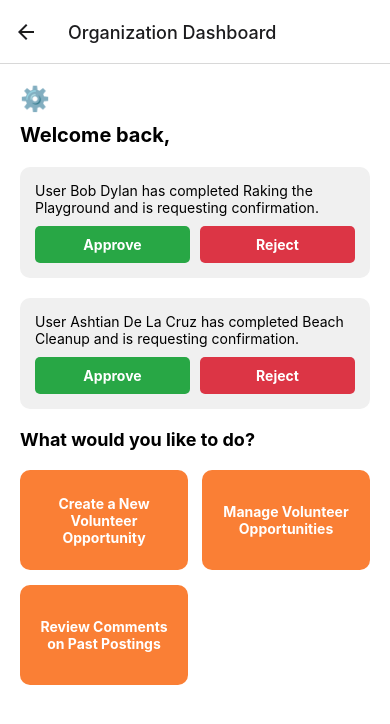
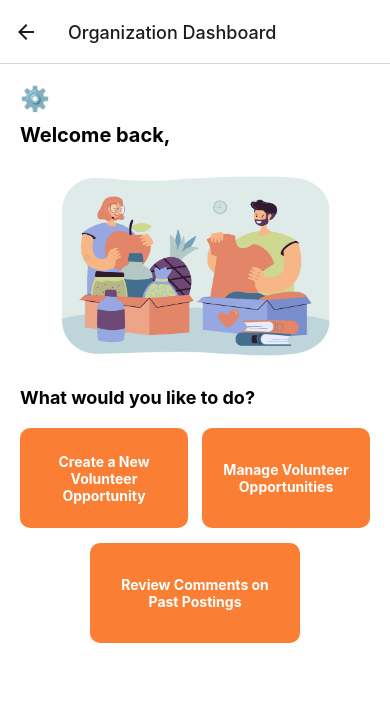
Before and after one commit to keerthiha-b/VolunteerSphere, a React Native app in the folder volunteer-app/: screen /OrgLandingPage in a window 390 px wide. Shown: the top 724 px of the page. Built offline with nearby package versions, Linux system fonts and the light colour scheme.

Commit message:
some UI styling for comments and  the org landing page

```diff
--- a/volunteer-app/src/LandingPageOrg.js
+++ b/volunteer-app/src/LandingPageOrg.js
@@ -1,5 +1,5 @@
 import React from 'react';
-import { Text, TouchableOpacity, StyleSheet, View } from 'react-native';
+import { Text, TouchableOpacity, StyleSheet, View, Image } from 'react-native';
 import { SafeAreaView } from 'react-native-safe-area-context';
 import { save, getValueFor } from './utils/secureStoreUtil'; // Adjust the path as needed
 
@@ -15,33 +15,17 @@ const OrgLandingPage = ({ navigation }) => {
 
       <Text style={styles.greeting}>Welcome back, {org_name} </Text>
 
-      <View style={styles.notification}>
-        <Text style={styles.notificationText}>User Bob Dylan has completed Raking the Playground and is requesting confirmation.</Text>
-        <View style={styles.buttonContainer}>
-          <TouchableOpacity style={styles.approveButton}>
-            <Text style={styles.buttonText}>Approve</Text>
-          </TouchableOpacity>
-          <TouchableOpacity style={styles.rejectButton}>
-            <Text style={styles.buttonText}>Reject</Text>
-          </TouchableOpacity>
-        </View>
-      </View>
-
-      <View style={styles.notification}>
-        <Text style={styles.notificationText}>User Ashtian De La Cruz has completed Beach Cleanup and is requesting confirmation.</Text>
-        <View style={styles.buttonContainer}>
-          <TouchableOpacity style={styles.approveButton}>
-            <Text style={styles.buttonText}>Approve</Text>
-          </TouchableOpacity>
-          <TouchableOpacity style={styles.rejectButton}>
-            <Text style={styles.buttonText}>Reject</Text>
-          </TouchableOpacity>
-        </View>
-      </View>
+      {/* Image added here */}
+      <Image
+        source={require('./images/orgdash.jpg')} // Replace with your image URL or local file path
+        style={styles.image}
+        resizeMode="contain"
+      />
 
       <Text style={styles.title}>What would you like to do?</Text>
 
       <View style={styles.optionsContainer}>
+        <View style={styles.row}>
           <TouchableOpacity style={styles.optionButton} onPress={() => navigation.navigate('CreateVolunteerOpportunity')}>
             <Text style={styles.optionButtonText}>Create a New Volunteer Opportunity</Text>
           </TouchableOpacity>
@@ -49,10 +33,13 @@ const OrgLandingPage = ({ navigation }) => {
           <TouchableOpacity style={styles.optionButton} onPress={() => navigation.navigate('VolunteerOpportunities')}>
             <Text style={styles.optionButtonText}>Manage Volunteer Opportunities</Text>
           </TouchableOpacity>
+        </View>
 
-        <TouchableOpacity style={styles.optionButton} onPress={() => navigation.navigate('Comments')}>
+        <View style={styles.centeredRow}>
+          <TouchableOpacity style={styles.centeredOptionButton} onPress={() => navigation.navigate('Comments')}>
             <Text style={styles.optionButtonText}>Review Comments on Past Postings</Text>
           </TouchableOpacity>
+        </View>
       </View>
     </SafeAreaView>
   );
@@ -76,39 +63,10 @@ const styles = StyleSheet.create({
     fontWeight: 'bold',
     marginBottom: 20,
   },
-  notification: {
-    backgroundColor: '#f0f0f0',
-    padding: 15,
-    borderRadius: 10,
-    marginBottom: 20,
-  },
-  notificationText: {
-    fontSize: 14,
-    marginBottom: 10,
-  },
-  buttonContainer: {
-    flexDirection: 'row',
-    justifyContent: 'space-between',
-  },
-  approveButton: {
-    backgroundColor: '#28a745',
-    padding: 10,
-    borderRadius: 5,
-    flex: 1,
-    marginRight: 5,
-    alignItems: 'center',
-  },
-  rejectButton: {
-    backgroundColor: '#dc3545',
-    padding: 10,
-    borderRadius: 5,
-    flex: 1,
-    marginLeft: 5,
-    alignItems: 'center',
-  },
-  buttonText: {
-    color: '#ffffff',
-    fontWeight: 'bold',
+  image: {
+    width: '100%', // Full width of the container
+    height: 200, // Set the desired height
+    marginBottom: 20, // Space between the image and the next section
   },
   title: {
     fontSize: 18,
@@ -116,9 +74,13 @@ const styles = StyleSheet.create({
     marginBottom: 20,
   },
   optionsContainer: {
+    flexDirection: 'column',
+    alignItems: 'center',
+  },
+  row: {
     flexDirection: 'row',
-    flexWrap: 'wrap',
     justifyContent: 'space-between',
+    width: '100%',
   },
   optionButton: {
     backgroundColor: '#FA7F35',
@@ -130,6 +92,20 @@ const styles = StyleSheet.create({
     width: '48%',
     height: 100,
   },
+  centeredRow: {
+    alignItems: 'center',
+    width: '100%',
+  },
+  centeredOptionButton: {
+    backgroundColor: '#FA7F35',
+    padding: 20,
+    borderRadius: 10,
+    marginBottom: 15,
+    alignItems: 'center',
+    justifyContent: 'center',
+    width: '60%', // Adjust this width to center the button properly
+    height: 100,
+  },
   optionButtonText: {
     color: '#ffffff',
     fontWeight: 'bold',
--- a/volunteer-app/src/commentsview.js
+++ b/volunteer-app/src/commentsview.js
@@ -1,5 +1,5 @@
 import React, { useEffect, useState } from 'react';
-import { View, Text, ScrollView, ActivityIndicator } from 'react-native';
+import { View, Text, ScrollView, ActivityIndicator, StyleSheet } from 'react-native';
 import axios from 'axios';
 
 const CommentsScreen = ({ route }) => {
@@ -11,8 +11,7 @@ const CommentsScreen = ({ route }) => {
     const fetchComments = async () => {
       try {
         // Using the provided server name and the correct endpoint for fetching comments
-        const response = await axios.get(`https://volunteersphere.onrender.com/admin/comments/${opportunityId}`
-        );
+        const response = await axios.get(`https://volunteersphere.onrender.com/admin/comments/${opportunityId}`);
         setComments(response.data);
       } catch (error) {
         console.error('Error fetching comments:', error);
@@ -29,21 +28,77 @@ const CommentsScreen = ({ route }) => {
   }
 
   return (
-    <ScrollView>
-      <View style={{ padding: 16 }}>
-        {comments.map((comment, index) => (
-          <View key={index} style={{ marginBottom: 16, padding: 16, backgroundColor: '#fff', borderRadius: 8 }}>
-            <Text style={{ fontWeight: 'bold' }}>
-              {comment.userToActivityId?.firstName} {comment.userToActivityId?.lastName}
-            </Text>
-            <Text>{comment.text}</Text>
-            <Text>Rating: {comment.rating || 'No rating given'}</Text>
-            <Text>{new Date(comment.date).toLocaleDateString()}</Text>
-          </View>
-        ))}
+    <ScrollView style={styles.container}>
+      <View style={styles.content}>
+        {comments.length === 0 ? (
+          <Text style={styles.noReviewsText}>No review yet</Text>
+        ) : (
+          comments.map((comment, index) => (
+            <View key={index} style={styles.commentContainer}>
+              <Text style={styles.commentAuthor}>
+                {comment.userToActivityId?.firstName} {comment.userToActivityId?.lastName}
+              </Text>
+              <Text style={styles.commentUsername}>Review: {comment.userToActivityId?.username}</Text>
+              <Text style={styles.commentText}>{comment.text}</Text>
+              <Text style={styles.commentRating}>Rating: {comment.rating || 'No rating given'}</Text>
+              <Text style={styles.commentDate}>{new Date(comment.date).toLocaleDateString()}</Text>
+            </View>
+          ))
+        )}
       </View>
     </ScrollView>
   );
 };
 
+const styles = StyleSheet.create({
+  container: {
+    flex: 1,
+    backgroundColor: '#F5F5F5', // Light gray background for the entire screen
+  },
+  content: {
+    padding: 16,
+  },
+  commentContainer: {
+    marginBottom: 16,
+    padding: 16,
+    backgroundColor: '#FFEDD5', // Light orange background for comments
+    borderRadius: 12,
+    shadowColor: '#000',
+    shadowOffset: { width: 0, height: 2 },
+    shadowOpacity: 0.1,
+    shadowRadius: 4,
+    elevation: 3, // Shadow for Android
+  },
+  commentAuthor: {
+    fontWeight: 'bold',
+    fontSize: 16,
+    marginBottom: 4,
+  },
+  commentUsername: {
+    fontSize: 14,
+    color: '#666', // Gray color for the username
+    marginBottom: 8,
+  },
+  commentText: {
+    fontSize: 14,
+    marginBottom: 8,
+  },
+  commentRating: {
+    fontSize: 14,
+    fontWeight: 'bold',
+    marginBottom: 4,
+  },
+  commentDate: {
+    fontSize: 12,
+    color: '#888', // Lighter gray for date
+    textAlign: 'right',
+  },
+  noReviewsText: {
+    fontSize: 16,
+    color: '#888',
+    textAlign: 'center',
+    marginTop: 20,
+  },
+});
+
 export default CommentsScreen;
```
Also changed, not shown: volunteer-app/src/images/orgdash.jpg (added). Lines whose indentation alone changed are shown as unchanged.
